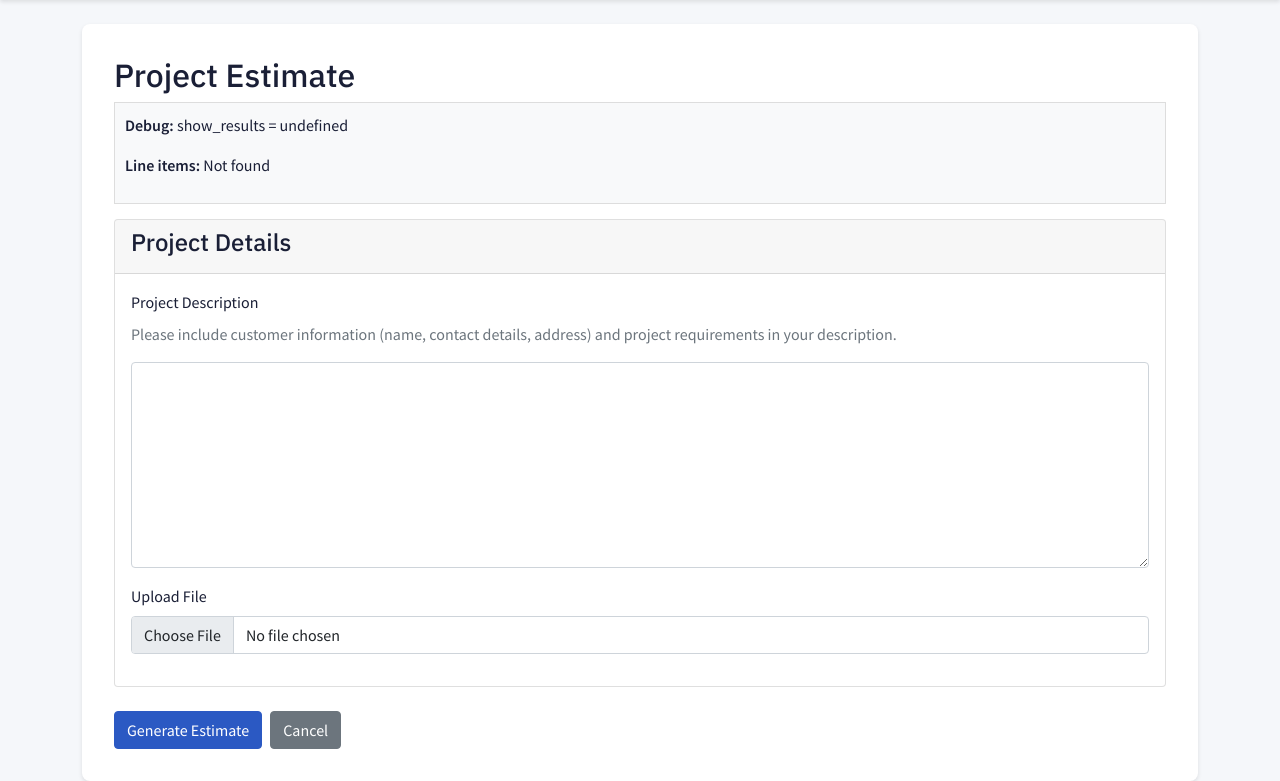
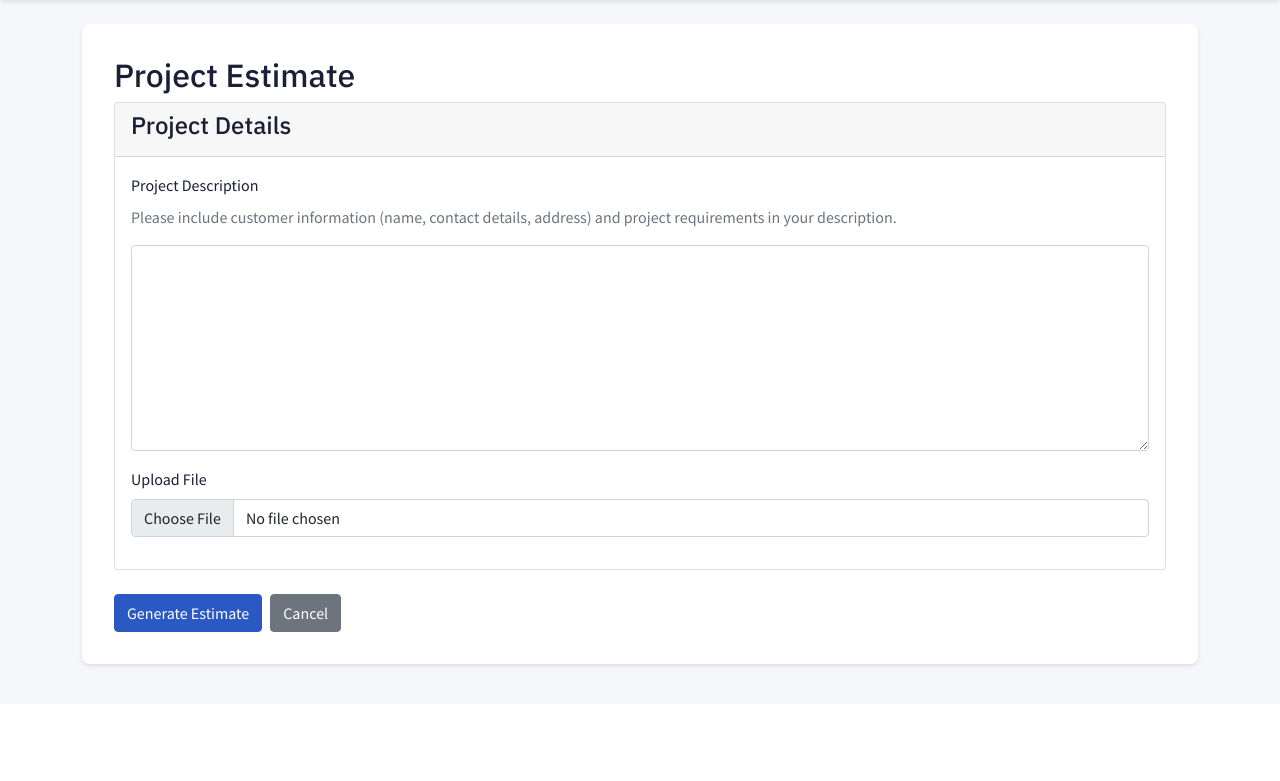
Before and after one commit to WesternBarbarian/proposal-pro, a Flask app: template templates/estimate.html in a window 1280 px wide. Shown: the part 96-877 px from the top of the page. After the commit the page ends 765 px from the top, so only its background shows below. Run offline with Flask 3, Linux system fonts and the light colour scheme; the template is opened without the code that fills it: values that come from a table or form of the project are taken from there, others are empty; some libraries are stand-ins or nearby versions.

Commit message:
Assistant checkpoint: Create separate routes and templates for form and results
Assistant generated file changes:
- app.py: Create separate routes for form and results
- templates/estimate_results.html: Create dedicated results template
- templates/estimate.html: Update estimate form to only contain form

---

User prompt:

It still isn't working. Is there a fundamentally different approach to get this done?

Replit-Commit-Author: Assistant
Replit-Commit-Session-Id: c8fea72b-ab04-4c4d-9c8a-dbcaeedbe162

```diff
--- a/app.py
+++ b/app.py
@@ -175,127 +175,135 @@ def logout():
     return redirect('/')
 
 
-@app.route('/estimate', methods=['GET', 'POST'])
+@app.route('/estimate', methods=['GET'])
 @require_auth
 def estimate():
     form = ProjectForm()
-    if request.method == 'POST':
-        try:
-            file_info = "No file uploaded"
-            project_data = ""
-            customer = None
-            project_details = None
+    return render_template('estimate.html', form=form, authenticated=True)
 
-            # STEP 1: Extract project data (either from image or text)
-            if request.files and 'file' in request.files and request.files['file'].filename:
-                file = request.files['file']
-                file_info = f"File upload: {file.filename}"
-                app.logger.info(f"Processing uploaded file: {file.filename}")
-                # Save file temporarily
-                temp_path = f"temp_{file.filename}"
-                file.save(temp_path)
-                try:
-                    app.logger.info(f"Extracting data from image at {temp_path}")
-                    customer, project_details = extract_project_data_from_image(temp_path)
-                    app.logger.info(f"Customer data extracted: {customer}")
-                    app.logger.info(f"Project details extracted: {project_details}")
-                    # Set project_data for consistency with text input flow
-                    project_data = f"Data extracted from image: {file.filename}"
-                    app.logger.debug(f"Project data from image: {project_data}")
-                except Exception as e:
-                    app.logger.error(f"Error extracting data from image: {str(e)}")
-                    raise
-                finally:
-                    # Clean up temporary file
-                    if os.path.exists(temp_path):
-                        os.remove(temp_path)
-                        app.logger.info(f"Temporary file {temp_path} removed")
-            elif request.form.get('project_description'):
-                project_data = request.form.get('project_description')
-                if not project_data:
-                    flash('Please provide either a file or project description.', 'error')
-                    return redirect(url_for('estimate'))
-                customer, project_details = extract_project_data(project_data)
-            else:
+@app.route('/process_estimate', methods=['POST'])
+@require_auth
+def process_estimate():
+    form = ProjectForm()
+    try:
+        file_info = "No file uploaded"
+        project_data = ""
+        customer = None
+        project_details = None
+
+        # STEP 1: Extract project data (either from image or text)
+        if request.files and 'file' in request.files and request.files['file'].filename:
+            file = request.files['file']
+            file_info = f"File upload: {file.filename}"
+            app.logger.info(f"Processing uploaded file: {file.filename}")
+            # Save file temporarily
+            temp_path = f"temp_{file.filename}"
+            file.save(temp_path)
+            try:
+                app.logger.info(f"Extracting data from image at {temp_path}")
+                customer, project_details = extract_project_data_from_image(temp_path)
+                app.logger.info(f"Customer data extracted: {customer}")
+                app.logger.info(f"Project details extracted: {project_details}")
+                # Set project_data for consistency with text input flow
+                project_data = f"Data extracted from image: {file.filename}"
+                app.logger.debug(f"Project data from image: {project_data}")
+            except Exception as e:
+                app.logger.error(f"Error extracting data from image: {str(e)}")
+                raise
+            finally:
+                # Clean up temporary file
+                if os.path.exists(temp_path):
+                    os.remove(temp_path)
+                    app.logger.info(f"Temporary file {temp_path} removed")
+        elif request.form.get('project_description'):
+            project_data = request.form.get('project_description')
+            if not project_data:
                 flash('Please provide either a file or project description.', 'error')
                 return redirect(url_for('estimate'))
-
-            # STEP 2: Process the extracted data (common workflow for both paths)
-            if not customer or not project_details:
-                flash('Failed to extract project details. Please try again.', 'error')
-                return redirect(url_for('estimate'))
-
-            app.logger.debug(f"Project details extracted: {project_details}")
-            app.logger.debug(f"Customer data extracted: {customer}")
-
-            # STEP 3: Load price list and calculate costs
-            price_list = load_price_list()
-
-            # Track form data in Google Sheet if user is authenticated
-            if 'credentials' in session:
-                try:
-                    folder_id = create_folder_if_not_exists('proposal-pro')
-                    # Get line items with prices
-                    line_items = lookup_prices(project_details, price_list)
-                    app.logger.debug(f"Line items after lookup_prices: {line_items}")
-
-                    if folder_id:
-                        sheet_id = create_tracking_sheet_if_not_exists(folder_id)
-                        if sheet_id:
-                            # Use project_data for both file uploads and text input
-                            values = [[project_data, json.dumps(line_items.dict()), file_info]]
-                            append_to_sheet(sheet_id, values)
-                except Exception as e:
-                    app.logger.error(f"Error tracking form data: {str(e)}")
-
-            # STEP 4: Calculate line items and totals
-            app.logger.debug(f"Project details before lookup_prices: {project_details}")
-            line_items = lookup_prices(project_details, price_list)
-            app.logger.debug(f"Line items after lookup_prices: {line_items}")
-            total_cost = line_items.sub_total
-            app.logger.debug(f"Total cost calculated: {total_cost}")
-
-            # Convert Line_Items to dictionary for JSON serialization
-            line_items_dict = line_items.dict()
-            app.logger.debug(f"Converted line items to dict: {line_items_dict}")
-
-            # STEP 5: Render the results
-            app.logger.debug(f"Rendering template with results. Line items count: {len(line_items_dict['lines'])}")
-            app.logger.debug(f"Customer data: {customer}")
-            app.logger.debug(f"Project details: {project_details}")
-
-            # Return the template with all needed variables without including form at all
-            # Log everything to help debug
-            app.logger.debug(f"project_details type: {type(project_details)}")
-            app.logger.debug(f"customer type: {type(customer)}")
-            app.logger.debug(f"line_items_dict type: {type(line_items_dict)}")
-
-            # Always include the form object for template rendering regardless of input method
-            # Use an explicit flag to control which section to show
-            return render_template('estimate.html',
-                                  form=form,  # Always pass form even if it wasn't used for input
-                                  project_details=project_details,
-                                  total_cost=total_cost,
-                                  customer=customer,
-                                  line_items=line_items_dict,
-                                  authenticated=True,
-                                  show_results=True)  # Explicit flag to show results section
-        except Exception as e:
-            error_msg = str(e)
-            logging.error(f"Error processing estimate: {error_msg}", exc_info=True)
-
-            if "429 RESOURCE_EXHAUSTED" in error_msg:
-                flash('The AI service is currently at capacity. Please wait a few minutes and try again.', 'error')
-            elif "Request payload size exceeds the limit" in error_msg:
-                flash('The uploaded file is too large. Please reduce the file size or use a smaller file.', 'error')
-            else:
-                flash(f'Error processing your request: {error_msg}. Please try again.', 'error')
+            customer, project_details = extract_project_data(project_data)
+        else:
+            flash('Please provide either a file or project description.', 'error')
             return redirect(url_for('estimate'))
 
-    # Make sure show_results is explicitly set to False for GET requests
-    return render_template('estimate.html', form=form, authenticated=True, show_results=False)
+        # STEP 2: Process the extracted data (common workflow for both paths)
+        if not customer or not project_details:
+            flash('Failed to extract project details. Please try again.', 'error')
+            return redirect(url_for('estimate'))
 
-    return render_template('estimate.html', form=form, authenticated=True)
+        app.logger.debug(f"Project details extracted: {project_details}")
+        app.logger.debug(f"Customer data extracted: {customer}")
+
+        # STEP 3: Load price list and calculate costs
+        price_list = load_price_list()
+
+        # Track form data in Google Sheet if user is authenticated
+        if 'credentials' in session:
+            try:
+                folder_id = create_folder_if_not_exists('proposal-pro')
+                # Get line items with prices
+                line_items = lookup_prices(project_details, price_list)
+                app.logger.debug(f"Line items after lookup_prices: {line_items}")
+
+                if folder_id:
+                    sheet_id = create_tracking_sheet_if_not_exists(folder_id)
+                    if sheet_id:
+                        # Use project_data for both file uploads and text input
+                        values = [[project_data, json.dumps(line_items.dict()), file_info]]
+                        append_to_sheet(sheet_id, values)
+            except Exception as e:
+                app.logger.error(f"Error tracking form data: {str(e)}")
+
+        # STEP 4: Calculate line items and totals
+        app.logger.debug(f"Project details before lookup_prices: {project_details}")
+        line_items = lookup_prices(project_details, price_list)
+        app.logger.debug(f"Line items after lookup_prices: {line_items}")
+        total_cost = line_items.sub_total
+        app.logger.debug(f"Total cost calculated: {total_cost}")
+
+        # Convert Line_Items to dictionary for JSON serialization
+        line_items_dict = line_items.dict()
+        app.logger.debug(f"Converted line items to dict: {line_items_dict}")
+
+        # STEP 5: Redirect to results page with data in session
+        session['estimate_data'] = {
+            'project_details': project_details,
+            'total_cost': total_cost,
+            'customer': customer,
+            'line_items': line_items_dict
+        }
+
+        return redirect(url_for('estimate_results'))
+    except Exception as e:
+        error_msg = str(e)
+        logging.error(f"Error processing estimate: {error_msg}", exc_info=True)
+
+        if "429 RESOURCE_EXHAUSTED" in error_msg:
+            flash('The AI service is currently at capacity. Please wait a few minutes and try again.', 'error')
+        elif "Request payload size exceeds the limit" in error_msg:
+            flash('The uploaded file is too large. Please reduce the file size or use a smaller file.', 'error')
+        else:
+            flash(f'Error processing your request: {error_msg}. Please try again.', 'error')
+        return redirect(url_for('estimate'))
+
+@app.route('/estimate_results')
+@require_auth
+def estimate_results():
+    estimate_data = session.get('estimate_data')
+    if not estimate_data:
+        flash('No estimate data found. Please create a new estimate.', 'error')
+        return redirect(url_for('estimate'))
+
+    project_details = estimate_data['project_details']
+    total_cost = estimate_data['total_cost']
+    customer = estimate_data['customer']
+    line_items = estimate_data['line_items']
+
+    return render_template('estimate_results.html',
+                          project_details=project_details,
+                          total_cost=total_cost,
+                          customer=customer,
+                          line_items=line_items,
+                          authenticated=True)
 
 @app.route('/generate_proposal', methods=['POST'])
 def create_proposal():
--- a/templates/estimate.html
+++ b/templates/estimate.html
@@ -1,86 +1,10 @@
-
 {% extends 'base.html' %}
 
 {% block content %}
 <div class="estimate-form">
     <h2>Project Estimate</h2>
 
-    <!-- Debug information -->
-    <div style="background: #f8f9fa; padding: 10px; margin-bottom: 15px; border: 1px solid #ddd;">
-        <p><strong>Debug:</strong> show_results = {{ show_results|default('undefined') }}</p>
-        <p><strong>Line items:</strong> {{ 'Exists with ' + line_items.lines|length|string + ' items' if line_items and line_items.lines else 'Not found' }}</p>
-    </div>
-
-    {% if show_results is defined and show_results %}
-    <!-- RESULTS SECTION -->
-    <div class="estimate-results">
-        <h3>Project Details</h3>
-        <div class="card mb-4">
-            <div class="card-body">
-                <h4>Customer Information</h4>
-                <dl class="row">
-                    <dt class="col-sm-3">Name:</dt>
-                    <dd class="col-sm-9">{{ customer.name if customer and customer.name else "N/A" }}</dd>
-                    <dt class="col-sm-3">Phone:</dt>
-                    <dd class="col-sm-9">{{ customer.phone if customer and customer.phone else "N/A" }}</dd>
-                    <dt class="col-sm-3">Email:</dt>
-                    <dd class="col-sm-9">{{ customer.email if customer and customer.email else "N/A" }}</dd>
-                    <dt class="col-sm-3">Address:</dt>
-                    <dd class="col-sm-9">{{ customer.address if customer and customer.address else "N/A" }}</dd>
-                    <dt class="col-sm-3">Project Address:</dt>
-                    <dd class="col-sm-9">{{ customer.project_address if customer and customer.project_address else "N/A" }}</dd>
-                </dl>
-
-                <h4>Notes</h4>
-                <p>{{ project_details.notes }}</p>
-
-                <h4>Cost Breakdown</h4>
-                <div class="table-responsive">
-                    <table class="table">
-                        <thead>
-                            <tr>
-                                <th>Item</th>
-                                <th>Unit</th>
-                                <th>Quantity</th>
-                                <th>Price/Unit</th>
-                                <th>Total</th>
-                            </tr>
-                        </thead>
-                        <tbody>
-                            {% for item in line_items.lines %}
-                            <tr>
-                                <td>{{ item.name }}</td>
-                                <td>{{ item.unit }}</td>
-                                <td>{{ "%.2f"|format(item.quantity) }}</td>
-                                <td>${{ "%.2f"|format(item.price) }}</td>
-                                <td>${{ "%.2f"|format(item.total) }}</td>
-                            </tr>
-                            {% endfor %}
-                            <tr class="table-active">
-                                <td colspan="4" class="text-end"><strong>Total Cost:</strong></td>
-                                <td><strong>${{ "%.2f"|format(total_cost) }}</strong></td>
-                            </tr>
-                        </tbody>
-                    </table>
-                </div>
-            </div>
-        </div>
-
-        <form method="POST" action="{{ url_for('create_proposal') }}">
-            <input type="hidden" name="csrf_token" value="{{ csrf_token() }}"/>
-            <input type="hidden" name="project_details" value='{{ project_details|tojson|safe }}'>
-            <input type="hidden" name="total_cost" value="{{ total_cost }}">
-            <input type="hidden" name="customer" value='{{ customer|tojson|safe }}'>
-            <input type="hidden" name="line_items" value='{{ line_items|tojson|safe }}'>
-            <div class="d-flex gap-2">
-                <button type="submit" class="btn btn-success">Generate Proposal</button>
-                <a href="{{ url_for('estimate') }}" class="btn btn-secondary">Start New Estimate</a>
-            </div>
-        </form>
-    </div>
-    {% else %}
-    <!-- INPUT FORM SECTION -->
-    <form method="POST" action="{{ url_for('estimate') }}" class="needs-validation" enctype="multipart/form-data" onsubmit="return handleFileSubmit(event)">
+    <form method="POST" action="{{ url_for('process_estimate') }}" class="needs-validation" enctype="multipart/form-data" onsubmit="return handleFileSubmit(event)">
         <input type="hidden" name="csrf_token" value="{{ csrf_token() }}"/>
         <div class="card mb-4">
             <div class="card-header">
@@ -112,9 +36,8 @@
 
         <div class="d-flex gap-2">
             {{ form.submit(class="btn btn-primary") }}
-            <a href="{{ url_for('estimate') }}" class="btn btn-secondary">Cancel</a>
+            <a href="{{ url_for('index') }}" class="btn btn-secondary">Cancel</a>
         </div>
     </form>
-    {% endif %}
 </div>
 {% endblock %}
```
Also changed, not shown: templates/estimate_results.html (added, +71 -0 lines).
